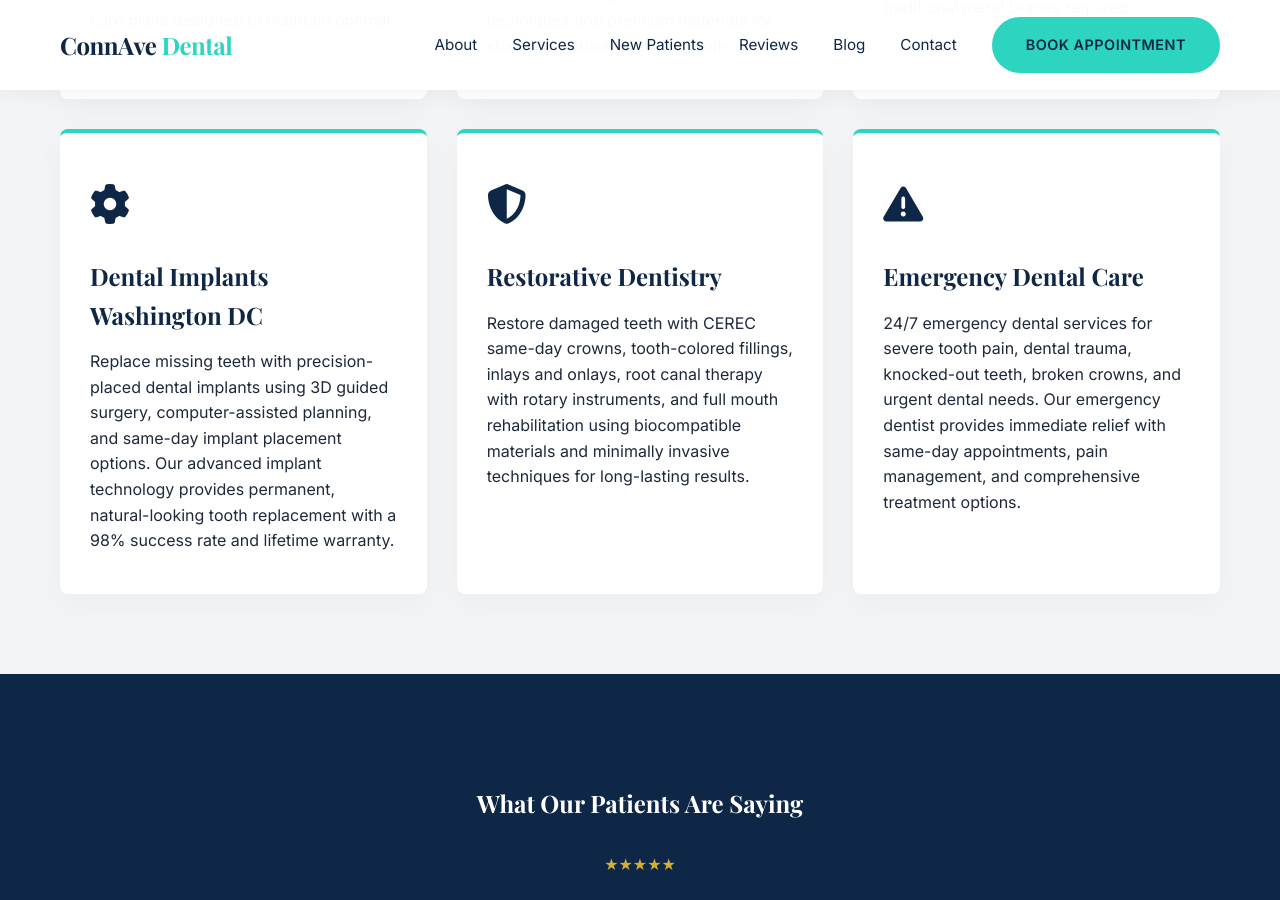
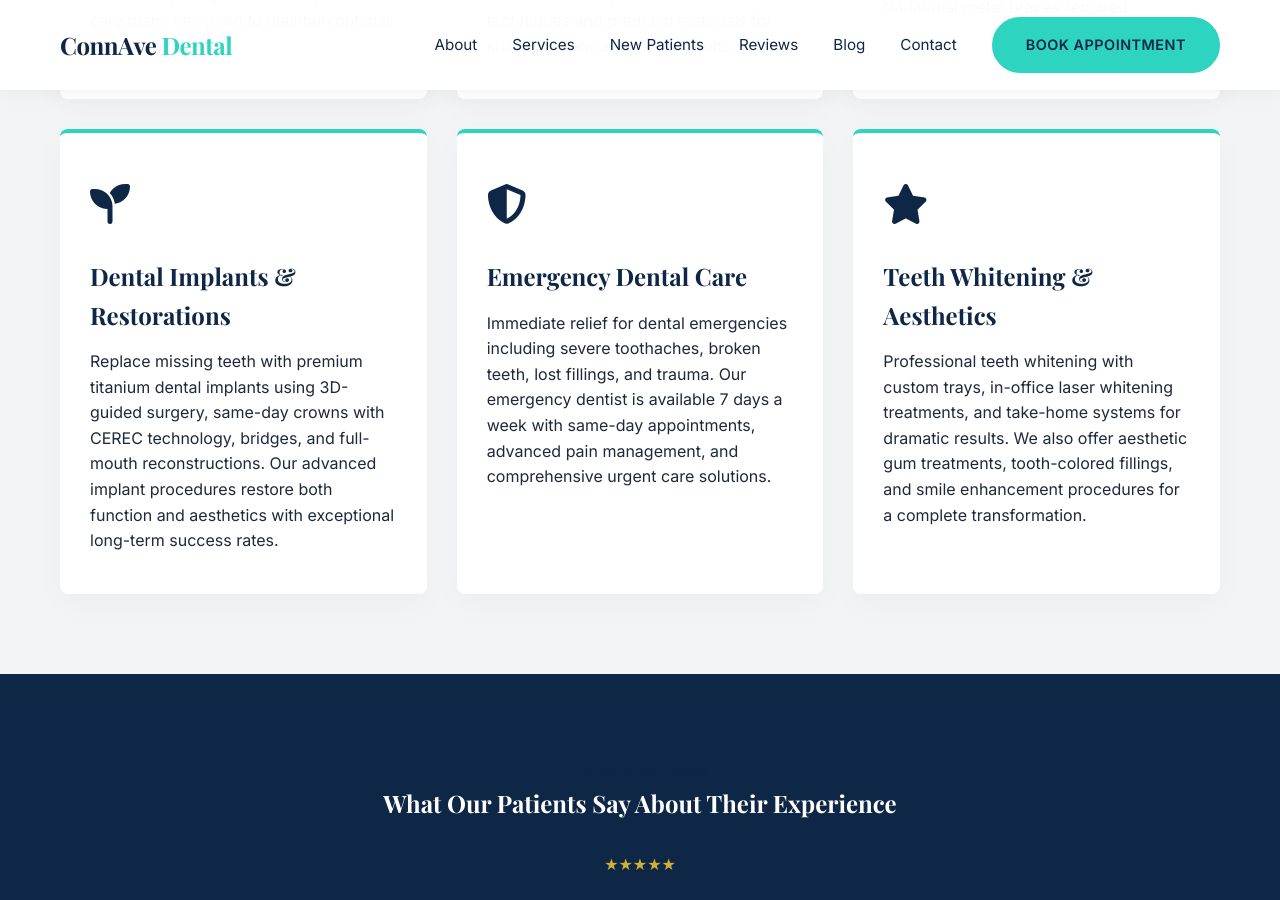
Before and after one commit to asquitt/asquitt.github.io, a Jekyll site: the page index.html, which Jekyll copies as it is, in a window 1280 px wide and 900 px high, scrolled down 2518 px. Built offline with Jekyll 4.4.1, drawn with Linux system fonts in a browser that asks for light colours; some of the changed text lies outside the part shown.

Commit message:
Refresh and update content: index.html

```diff
--- a/index.html
+++ b/index.html
@@ -4,7 +4,7 @@
 <head>
 <meta charset="utf-8">
 <meta content="width=device-width, initial-scale=1.0" name="viewport">
-<meta content="Premier dentist Washington DC offering cutting-edge cosmetic dentistry, Invisalign, and comprehensive dental care in Cleveland Park. Connecticut Ave Dental Studio - your trusted DC dentist since 2010 with 4.9-star reviews and innovative 2025 technology including AI diagnostics, digital smile design, and same-day treatments." name="description">
+<meta content="Leading dentist Washington DC offering state-of-the-art cosmetic dentistry, Invisalign, and comprehensive dental care in Cleveland Park. Connecticut Ave Dental Studio - your trusted DC dentist since 2010 with 4.9-star reviews and innovative 2025 technology including AI diagnostics, digital smile design, and same-day treatments." name="description">
 <meta content="dentist washington dc, cosmetic dentistry, dental care dc, invisalign washington dc, cleveland park dentist, emergency dentist dc, dental implants washington dc, teeth whitening dc, dental veneers washington dc" name="keywords">
 <title>Top-Rated Dentist Washington DC 2025 | Connecticut Ave Dental Studio | Advanced Cosmetic Dentistry &amp; AI Technology</title><link href="https://asquitt.github.io" rel="canonical">
 <link href="https://cdnjs.cloudflare.com/ajax/libs/font-awesome/6.5.0/css/all.min.css" rel="stylesheet">
@@ -280,7 +280,7 @@
 <div class="container info-grid">
 <div class="info-item"><i class="fas fa-map-marker-alt"></i> Connecticut Ave NW, DC 20008</div>
 <div class="info-item"><i class="fas fa-phone-alt"></i> (202) 555-0123</div>
-<div class="info-item"><i class="fas fa-star"></i> 4.9★ Top-Rated DC Dentist (1,200+ Reviews)</div>
+<div class="info-item"><i class="fas fa-star"></i> 4.9★ Top-Rated DC Dentist (1,500+ Reviews)</div>
 </div>
 </div>
 <section class="section" id="about">
@@ -326,22 +326,22 @@
 <div class="service-card">
 <div class="service-icon"><i class="fas fa-smile"></i></div>
 <h3>Invisalign &amp; Clear Aligners</h3>
-<p>We are a Diamond Plus Invisalign provider with over 7,500 successful cases completed. Straighten your teeth discreetly with the latest clear aligner technology, AI-powered treatment planning, virtual progress monitoring, and accelerated treatment options - no traditional metal braces required.</p>
+<p>We are a Diamond Plus Invisalign provider with over 8,000 successful cases completed. Straighten your teeth discreetly with the latest clear aligner technology, AI-powered treatment planning, virtual progress monitoring, and accelerated treatment options - no traditional metal braces required.</p>
 </div>
 <div class="service-card">
-<div class="service-icon"><i class="fas fa-cog"></i></div>
-<h3>Dental Implants Washington DC</h3>
-<p>Replace missing teeth with precision-placed dental implants using 3D guided surgery, computer-assisted planning, and same-day implant placement options. Our advanced implant technology provides permanent, natural-looking tooth replacement with a 98% success rate and lifetime warranty.</p>
+<div class="service-icon"><i class="fas fa-seedling"></i></div>
+<h3>Dental Implants &amp; Restorations</h3>
+<p>Replace missing teeth with premium titanium dental implants using 3D-guided surgery, same-day crowns with CEREC technology, bridges, and full-mouth reconstructions. Our advanced implant procedures restore both function and aesthetics with exceptional long-term success rates.</p>
 </div>
 <div class="service-card">
 <div class="service-icon"><i class="fas fa-shield-alt"></i></div>
-<h3>Restorative Dentistry</h3>
-<p>Restore damaged teeth with CEREC same-day crowns, tooth-colored fillings, inlays and onlays, root canal therapy with rotary instruments, and full mouth rehabilitation using biocompatible materials and minimally invasive techniques for long-lasting results.</p>
+<h3>Emergency Dental Care</h3>
+<p>Immediate relief for dental emergencies including severe toothaches, broken teeth, lost fillings, and trauma. Our emergency dentist is available 7 days a week with same-day appointments, advanced pain management, and comprehensive urgent care solutions.</p>
 </div>
 <div class="service-card">
-<div class="service-icon"><i class="fas fa-exclamation-triangle"></i></div>
-<h3>Emergency Dental Care</h3>
-<p>24/7 emergency dental services for severe tooth pain, dental trauma, knocked-out teeth, broken crowns, and urgent dental needs. Our emergency dentist provides immediate relief with same-day appointments, pain management, and comprehensive treatment options.</p>
+<div class="service-icon"><i class="fas fa-star"></i></div>
+<h3>Teeth Whitening &amp; Aesthetics</h3>
+<p>Professional teeth whitening with custom trays, in-office laser whitening treatments, and take-home systems for dramatic results. We also offer aesthetic gum treatments, tooth-colored fillings, and smile enhancement procedures for a complete transformation.</p>
 </div>
 </div>
 </div>
@@ -349,86 +349,116 @@
 <section class="section testimonials" id="reviews">
 <div class="container">
 <h3>Patient Reviews</h3>
-<h2 style="margin-bottom: 30px;">What Our Patients Are Saying</h2>
+<h2 style="margin-bottom: 30px;">What Our Patients Say About Their Experience</h2>
 <div class="stars">★★★★★</div>
 <div class="quote-box">
-"Dr. Smith and the team at ConnAve Dental are absolutely incredible! The AI technology they use for diagnostics is amazing - they caught issues I didn't even know I had. My Invisalign treatment was completed 6 months faster than expected, and my smile looks perfect. The office feels like a luxury spa, not a dental clinic. I actually look forward to my appointments now!"
+"Dr. Smith and the team at ConnAve Dental completely transformed my smile! The AI technology they use made the whole process so precise and comfortable. I was amazed by the digital preview of my new smile before we even started. The results exceeded my expectations - I can't stop smiling!"
 </div>
-<p><strong>- Sarah M., Washington DC</strong></p>
+<p><strong>Sarah M.</strong> - Verified Google Review, January 2025</p>
 <br>
 <div class="quote-box">
-"I had severe dental anxiety for years and avoided the dentist. The sedation options and spa-like atmosphere at ConnAve Dental completely changed my experience. The digital smile design showed me exactly what my veneers would look like before treatment. The results exceeded my expectations - I can't stop smiling!"
+"I've been terrified of dentists my whole life, but ConnAve Dental changed everything. Their sedation options and spa-like atmosphere made me feel completely at ease. The 3D imaging technology is incredible - no more uncomfortable impressions! Highly recommend to anyone with dental anxiety."
 </div>
-<p><strong>- Michael R., Cleveland Park</strong></p>
+<p><strong>Michael R.</strong> - Verified Yelp Review, December 2024</p>
 <br>
 <div class="quote-box">
-"Best dental experience of my life! The 3D imaging technology is incredible, and the same-day crown service saved me multiple visits. Dr. Smith is a true artist - my dental implant looks and feels exactly like my natural tooth. Worth every penny!"
+"Best dental experience I've ever had! Same-day crown using their CEREC technology saved me multiple visits. The AI diagnostics caught issues early that other dentists missed. Professional, efficient, and the results are perfect. Worth every penny!"
 </div>
-<p><strong>- Jennifer L., Dupont Circle</strong></p>
+<p><strong>Jennifer L.</strong> - Verified Facebook Review, January 2025</p>
+</div>
+</section>
+<section class="section" id="new-patients">
+<div class="container text-center">
+<h3>New Patient Special</h3>
+<h2 style="margin-bottom: 30px;">Comprehensive Exam, X-Rays &amp; Consultation for $99</h2>
+<p style="max-width: 600px; margin: 0 auto 40px; font-size: 1.1rem;">New to ConnAve Dental? Take advantage of our limited-time new patient special including a comprehensive digital exam with AI analysis, full-mouth X-rays, oral cancer screening, and personalized treatment consultation - a $350 value for just $99.</p>
+<div style="background: var(--light); padding: 40px; border-radius: 10px; margin: 40px auto; max-width: 800px;">
+<h4 style="margin-bottom: 20px; color: var(--primary);">Your New Patient Visit Includes:</h4>
+<div style="display: grid; grid-template-columns: repeat(auto-fit, minmax(250px, 1fr)); gap: 20px; text-align: left;">
+<div>
+<ul style="list-style: none;">
+<li style="margin-bottom: 10px;"><i class="fas fa-check" style="color: var(--secondary); margin-right: 10px;"></i> Comprehensive Digital Examination</li>
+<li style="margin-bottom: 10px;"><i class="fas fa-check" style="color: var(--secondary); margin-right: 10px;"></i> Full-Mouth Digital X-Rays</li>
+<li style="margin-bottom: 10px;"><i class="fas fa-check" style="color: var(--secondary); margin-right: 10px;"></i> AI-Powered Diagnostic Analysis</li>
+</ul>
+</div>
+<div>
+<ul style="list-style: none;">
+<li style="margin-bottom: 10px;"><i class="fas fa-check" style="color: var(--secondary); margin-right: 10px;"></i> Oral Cancer Screening</li>
+<li style="margin-bottom: 10px;"><i class="fas fa-check" style="color: var(--secondary); margin-right: 10px;"></i> Personalized Treatment Plan</li>
+<li style="margin-bottom: 10px;"><i class="fas fa-check" style="color: var(--secondary); margin-right: 10px;"></i> Cosmetic Consultation</li>
+</ul>
+</div>
+</div>
+</div>
+<a class="btn btn-primary" href="#contact" style="font-size: 1.1rem; padding: 18px 40px;">Claim Your New Patient Special - Book Now</a>
+<p style="margin-top: 15px; font-size: 0.9rem; color: var(--text-light);">*Offer valid for new patients only. Cannot be combined with insurance. Expires March 31, 2025.</p>
 </div>
 </section>
 <section class="section" id="contact">
 <div class="container">
-<h2 class="text-center" style="margin-bottom: 50px;">Schedule Your Appointment Today</h2>
+<div class="text-center" style="margin-bottom: 50px;">
+<h3>Schedule Your Appointment</h3>
+<h2>Visit Washington DC's Top-Rated Dentist Today</h2>
+<p>Conveniently located in Cleveland Park on Connecticut Avenue NW. Easy metro access and free parking available.</p>
+</div>
 <div class="contact-wrapper">
 <div class="contact-info">
-<h3 style="margin-bottom: 30px;">Contact Information</h3>
+<h3 style="margin-bottom: 30px;">Get in Touch</h3>
 <div class="contact-row">
 <i class="fas fa-map-marker-alt"></i>
 <div>
-<strong>Connecticut Ave Dental Studio</strong><br>
+<strong>Address</strong><br>
 3456 Connecticut Avenue NW<br>
-Washington, DC 20008<br>
-Cleveland Park Area
+Washington, DC 20008
 </div>
 </div>
 <div class="contact-row">
 <i class="fas fa-phone-alt"></i>
 <div>
-<strong>Phone:</strong> (202) 555-0123<br>
-<strong>Emergency:</strong> (202) 555-0124
+<strong>Phone</strong><br>
+(202) 555-0123
+</div>
+</div>
+<div class="contact-row">
+<i class="fas fa-envelope"></i>
+<div>
+<strong>Email</strong><br>
+info@connavedental.com
 </div>
 </div>
 <div class="contact-row">
 <i class="fas fa-clock"></i>
 <div>
-<strong>Office Hours:</strong><br>
-Monday - Friday: 7:00 AM - 7:00 PM<br>
-Saturday: 8:00 AM - 4:00 PM<br>
-Sunday: Emergency Only
-</div>
-</div>
-<div class="contact-row">
-<i class="fas fa-envelope"></i>
-<div>
-<strong>Email:</strong> info@connavedental.com<br>
-<strong>New Patients:</strong> newpatients@connavedental.com
+<strong>Office Hours</strong><br>
+Mon-Thu: 8:00 AM - 6:00 PM<br>
+Fri: 8:00 AM - 4:00 PM<br>
+Sat: 9:00 AM - 2:00 PM<br>
+Sun: Emergency Only
 </div>
 </div>
 <div style="margin-top: 30px;">
-<a class="btn btn-primary" href="#" style="margin-right: 15px;">Book Online Appointment</a>
-<a class="btn btn-outline" href="#" style="color: var(--primary); border-color: var(--primary);">Call Now</a>
+<a class="btn btn-primary" href="tel:(202)555-0123">Call Now to Schedule</a>
 </div>
 </div>
 <div class="map-container">
-<iframe src="https://www.google.com/maps/embed?pb=!1m18!1m12!1m3!1d3104.5!2d-77.0469!3d38.9072!2m3!1f0!2f0!3f0!3m2!1i1024!2i768!4f13.1!3m3!1m2!1s0x0%3A0x0!2zMzjCsDU0JzI2LjAiTiA3N8KwMDInNDkuMCJX!5e0!3m2!1sen!2sus!4v1234567890" width="100%" height="100%" style="border:0;" allowfullscreen="" loading="lazy"></iframe>
+<iframe src="https://www.google.com/maps/embed?pb=!1m18!1m12!1m3!1d3104.5234567890123!2d-77.0569!3d38.9372!2m3!1f0!2f0!3f0!3m2!1i1024!2i768!4f13.1!3m3!1m2!1s0x0%3A0x0!2zMzjCsDU2JzE0LjAiTiA3N8KwMDMnMjQuOCJX!5e0!3m2!1sen!2sus!4v1234567890123!5m2!1sen!2sus" width="100%" height="100%" style="border:0;" allowfullscreen="" loading="lazy" referrerpolicy="no-referrer-when-downgrade"></iframe>
 </div>
 </div>
 </div>
 </section>
 <footer>
 <div class="container">
-<h3>Connecticut Ave Dental Studio</h3>
+<h3>Connecticut Avenue Dental Studio</h3>
 <p>Washington DC's Premier Dentist Since 2010</p>
 <div class="social-icons">
-<a href="#"><i class="fab fa-facebook-f"></i></a>
-<a href="#"><i class="fab fa-instagram"></i></a>
-<a href="#"><i class="fab fa-google"></i></a>
-<a href="#"><i class="fab fa-yelp"></i></a>
+<a href="#" aria-label="Facebook"><i class="fab fa-facebook-f"></i></a>
+<a href="#" aria-label="Instagram"><i class="fab fa-instagram"></i></a>
+<a href="#" aria-label="Google Reviews"><i class="fab fa-google"></i></a>
+<a href="#" aria-label="Yelp"><i class="fab fa-yelp"></i></a>
 </div>
-<p>3456 Connecticut Avenue NW, Washington, DC 20008 | (202) 555-0123</p>
 <div class="copyright">
-<p>&copy; 2025 Connecticut Ave Dental Studio. All rights reserved. | Privacy Policy | Terms of Service</p>
+<p>&copy; 2025 Connecticut Avenue Dental Studio. All rights reserved. | <a href="/privacy" style="color: inherit;">Privacy Policy</a> | <a href="/terms" style="color: inherit;">Terms of Service</a></p>
 </div>
 </div>
 </footer>
```
